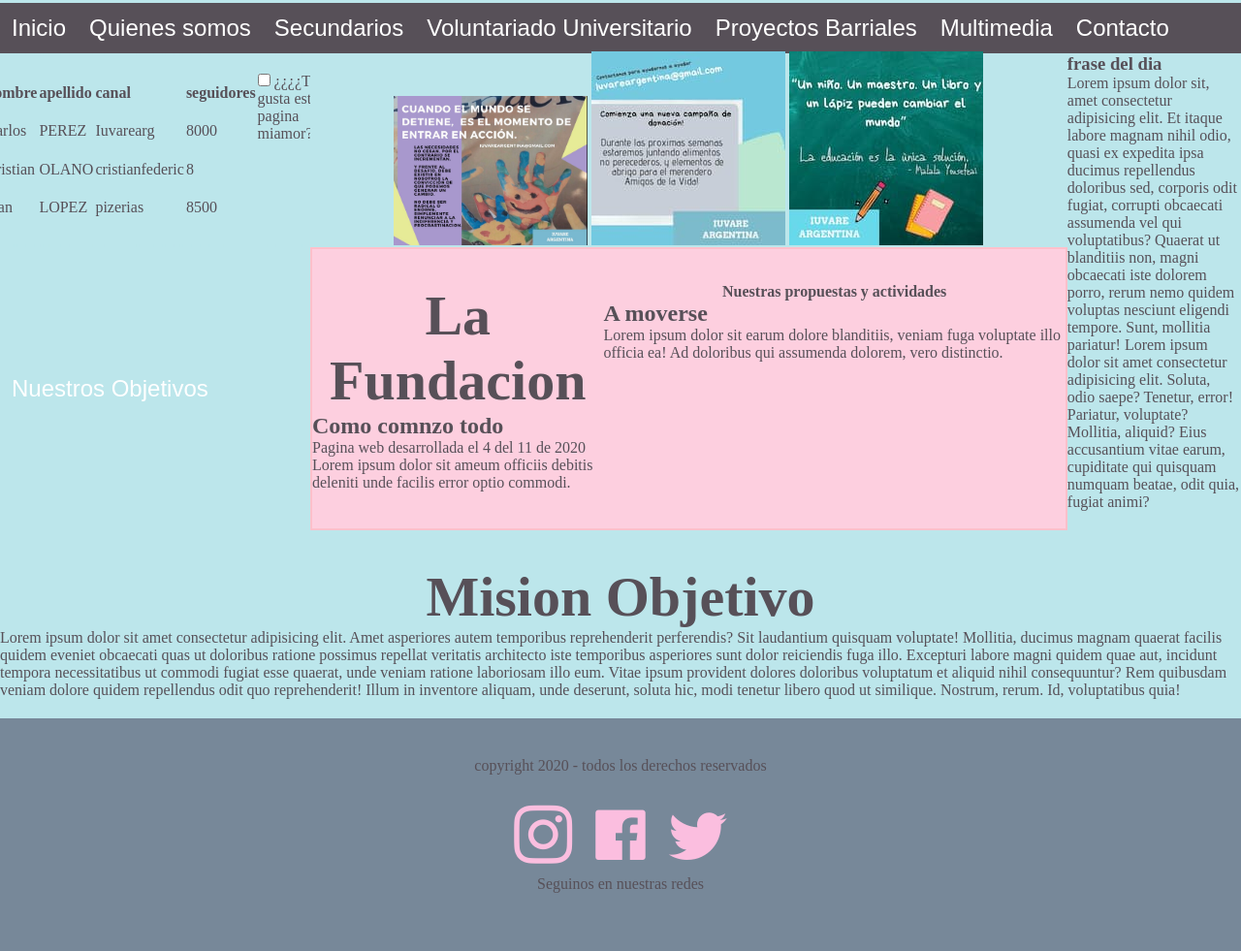
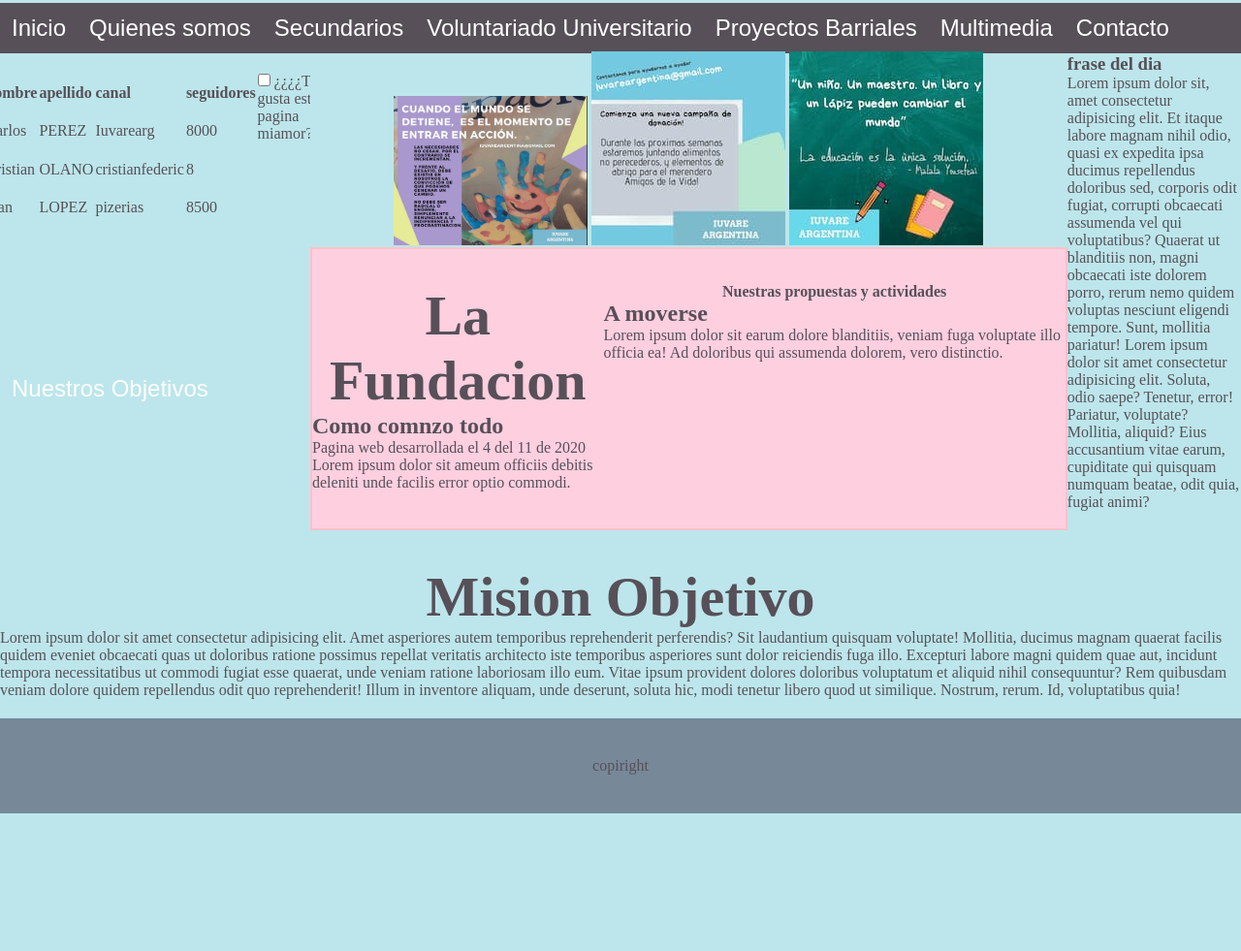
Before and after one commit to CristianOLANO/primer-proyectofinal-codercam10755, a website: page index.html in a window 1280 px wide. Shown: the part 197-1178 px from the top of the page at 97% size. After the commit the page ends 1138 px from the top, so only its background shows below. Drawn offline with Linux system fonts and the light colour scheme; files whose address does not match are found by name; a web font is replaced by a local one.

Commit message:
modificado de footer

```diff
--- a/index.html
+++ b/index.html
@@ -144,15 +144,7 @@
 		</div>
 		<!--FOOTER-->
 		<footer>
-			<p>Seguinos en nuestras redes</p>
-			<div class="redes">
-				<a href="https://instagram.com/iuvareargentina" target="blank"><i class="icon-instagram"></i></a>
-				<a href="https://facebook.com/iuvareargentina" target="blank"><i class="icon-facebook-official"></i></a>
-				<a href="https://tweeter.com/iuvareargentina" target="blank"><i class="icon-twitter"></i></a>
-			</div>
-			<p>
-				copyright 2020 - todos los derechos reservados
-			</p>
+			copiright
 		</footer>
 	</section>
 	<!--<script src="../js/wow.js"></script>-->
```
